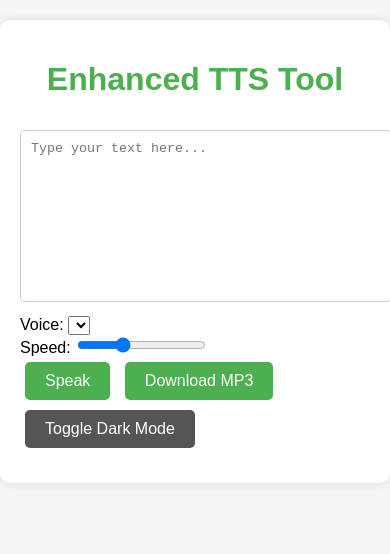
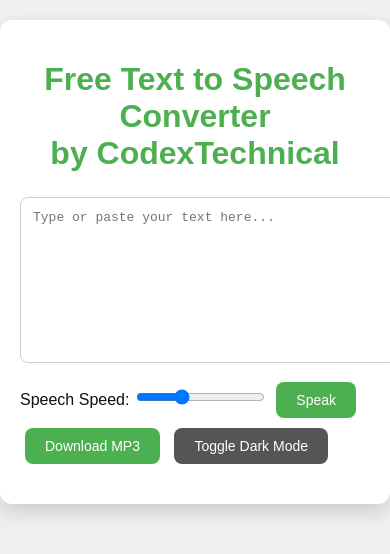
Before and after one commit to Codextechnical/text-to-speech-converter, a plain HTML site: page index.html in a window 390 px wide. Drawn offline with Linux system fonts and the light colour scheme.

Commit message:
Update index.html

```diff
--- a/index.html
+++ b/index.html
@@ -3,38 +3,63 @@
 <head>
 <meta charset="UTF-8">
 <meta name="viewport" content="width=device-width, initial-scale=1.0">
-<title>Enhanced TTS Tool | codextechnical</title>
-<meta name="description" content="Enhanced Text-to-Speech tool with MP3 download, dark mode, and ads integration.">
-<meta name="keywords" content="Text to Speech, TTS, MP3 download, codextechnical">
+<title>Free Text to Speech Converter | CodexTechnical</title>
+<meta name="description" content="Free Text to Speech Converter by CodexTechnical. Convert text to speech online with MP3 download and dark mode.">
+<meta name="keywords" content="Text to Speech, TTS, MP3 download, Free Text to Speech, CodexTechnical">
 
 <!-- AdSense placeholder -->
 <script async src="https://pagead2.googlesyndication.com/pagead/js/adsbygoogle.js?client=YOUR-ADSENSE-CODE" crossorigin="anonymous"></script>
 
 <style>
-body{margin:0;padding:0;font-family:Arial,sans-serif;background:#f5f5f5;color:#000;transition:0.3s;}
-body.dark{background:#1e1e1e;color:#f5f5f5;}
-.container{max-width:500px;margin:20px auto;padding:20px;background:#fff;border-radius:10px;box-shadow:0 0 10px rgba(0,0,0,0.1);transition:0.3s;}
-body.dark .container{background:#2b2b2b;}
-h1{text-align:center;color:#4CAF50;}
-textarea{width:100%;height:150px;padding:10px;margin:10px 0;border-radius:5px;border:1px solid #ccc;resize:none;}
-button{padding:10px 20px;margin:5px;font-size:16px;cursor:pointer;border:none;border-radius:5px;background:#4CAF50;color:#fff;transition:0.3s;}
+body{
+    margin:0; padding:0;
+    font-family: Arial, sans-serif;
+    background:#f0f0f0;
+    color:#111;
+    transition:0.3s;
+}
+body.dark{background:#121212; color:#f0f0f0;}
+.container{
+    max-width:500px;
+    margin:20px auto;
+    padding:20px;
+    background:#fff;
+    border-radius:12px;
+    box-shadow:0 8px 20px rgba(0,0,0,0.15);
+    transition:0.3s;
+}
+body.dark .container{background:#1e1e1e;}
+h1{text-align:center; color:#4CAF50; margin-bottom:15px;}
+textarea{
+    width:100%; height:160px; padding:12px; margin:10px 0;
+    border-radius:8px; border:1px solid #ccc; resize:none;
+    font-size:14px; background:#fff; color:#111;
+}
+body.dark textarea{background:#2b2b2b; color:#f0f0f0; border:1px solid #555;}
+button{
+    padding:10px 20px; margin:5px; font-size:16px;
+    border:none; border-radius:8px; cursor:pointer;
+    background:#4CAF50; color:#fff; transition:0.3s;
+}
 button:hover{background:#45a049;}
 #modeToggle{background:#555;}
-.ad-banner{margin:10px 0;text-align:center;}
+.ad-banner{margin:15px 0; text-align:center;}
+@media(max-width:500px){
+    textarea{height:140px; font-size:13px;}
+    button{font-size:14px;}
+}
 </style>
 </head>
 <body>
 
 <div class="container">
-<h1>Enhanced TTS Tool</h1>
-<textarea id="text" placeholder="Type your text here..."></textarea>
-<br>
-<label for="voice">Voice:</label>
-<select id="voice"></select>
-<br>
-<label for="rate">Speed:</label>
+<h1>Free Text to Speech Converter<br>by CodexTechnical</h1>
+
+<textarea id="text" placeholder="Type or paste your text here..."></textarea>
+
+<label for="rate">Speech Speed:</label>
 <input type="range" id="rate" min="0.5" max="2" value="1" step="0.1">
-<br>
+
 <button id="speakBtn">Speak</button>
 <button id="downloadBtn">Download MP3</button>
 <button id="modeToggle">Toggle Dark Mode</button>
@@ -51,65 +76,43 @@ button:hover{background:#45a049;}
 </div>
 
 <script>
-// Initialize SpeechSynthesis
+// SpeechSynthesis
 const synth = window.speechSynthesis;
 const textEl = document.getElementById('text');
-const voiceEl = document.getElementById('voice');
 const rateEl = document.getElementById('rate');
 
-let voices = [];
-
-function populateVoices() {
-  voices = synth.getVoices();
-  voiceEl.innerHTML = '';
-  voices.forEach((v, i) => {
-    const option = document.createElement('option');
-    option.value = i;
-    option.textContent = `${v.name} (${v.lang})`;
-    voiceEl.appendChild(option);
-  });
-}
-
-populateVoices();
-if (speechSynthesis.onvoiceschanged !== undefined) {
-  speechSynthesis.onvoiceschanged = populateVoices;
-}
-
 // Speak function
-document.getElementById('speakBtn').addEventListener('click', () => {
-  if (synth.speaking) synth.cancel();
+document.getElementById('speakBtn').addEventListener('click',()=>{
+    if(synth.speaking) synth.cancel();
     const utter = new SpeechSynthesisUtterance(textEl.value);
-  utter.voice = voices[voiceEl.value];
     utter.rate = parseFloat(rateEl.value);
     synth.speak(utter);
 });
 
 // Dark mode toggle
-document.getElementById('modeToggle').addEventListener('click', () => {
+document.getElementById('modeToggle').addEventListener('click',()=>{
     document.body.classList.toggle('dark');
 });
 
-// MP3 download functionality
-document.getElementById('downloadBtn').addEventListener('click', () => {
+// MP3 download using free API
+document.getElementById('downloadBtn').addEventListener('click',()=>{
     const text = textEl.value;
-  const voice = voices[voiceEl.value].name;
-  const rate = parseFloat(rateEl.value);
-
-  fetch(`https://ttsmp3.com/makemp3_new.php?msg=${encodeURIComponent(text)}&lang=${voice}&rate=${rate}`)
-    .then(response => response.json())
-    .then(data => {
-      if (data.mp3) {
+    if(!text) return alert("Please enter text first.");
+    // Using ttsmp3.com free API
+    fetch(`https://ttsmp3.com/makemp3_new.php?msg=${encodeURIComponent(text)}&lang=Joanna&source=ttsmp3`)
+    .then(res => res.json())
+    .then(data=>{
+        if(data && data.mp3){
             const link = document.createElement('a');
             link.href = data.mp3;
             link.download = 'speech.mp3';
             link.click();
         } else {
-        alert('Failed to generate MP3. Please try again.');
+            alert("Failed to generate MP3. Try again later.");
         }
-    })
-    .catch(error => {
-      console.error('Error:', error);
-      alert('An error occurred. Please try again.');
+    }).catch(err=>{
+        console.error(err);
+        alert("Error generating MP3. Check your internet.");
     });
 });
 </script>
```
Lines whose indentation alone changed are shown as unchanged.
